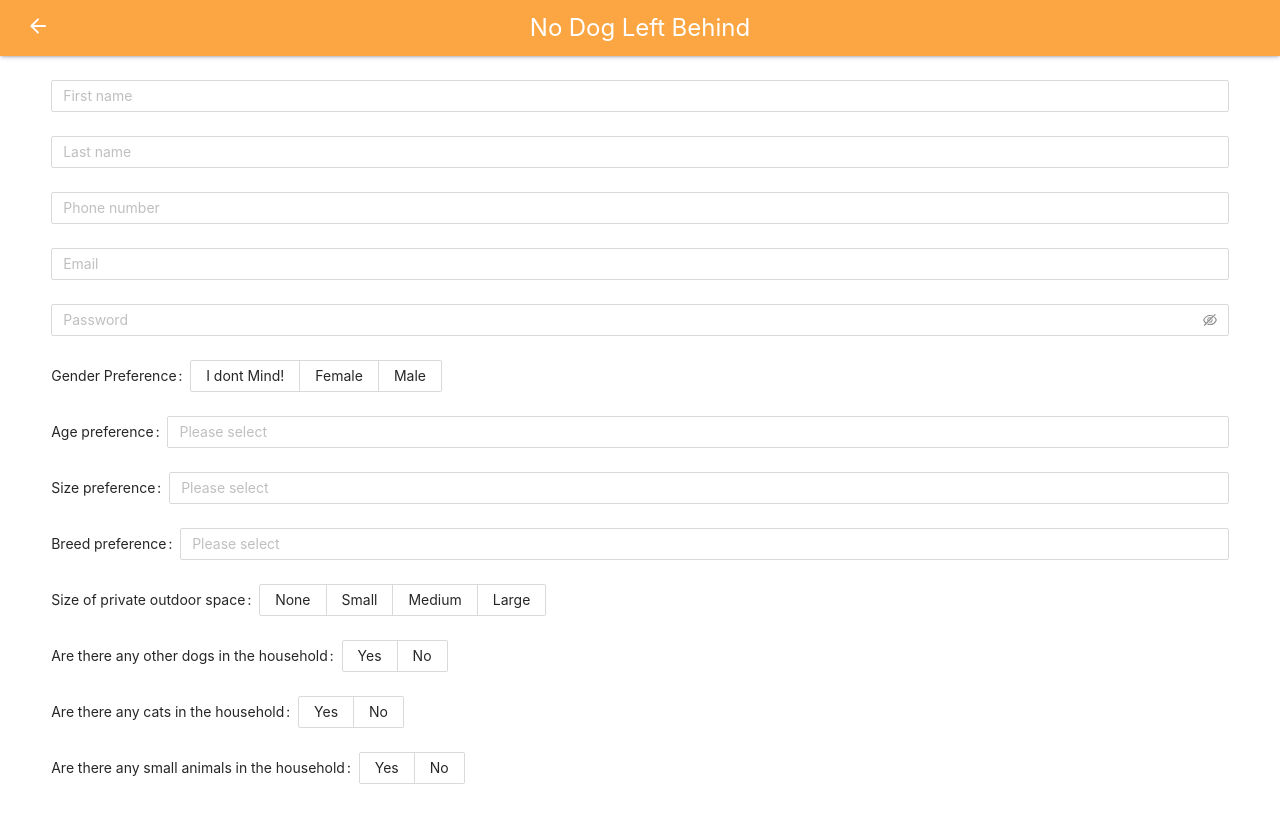
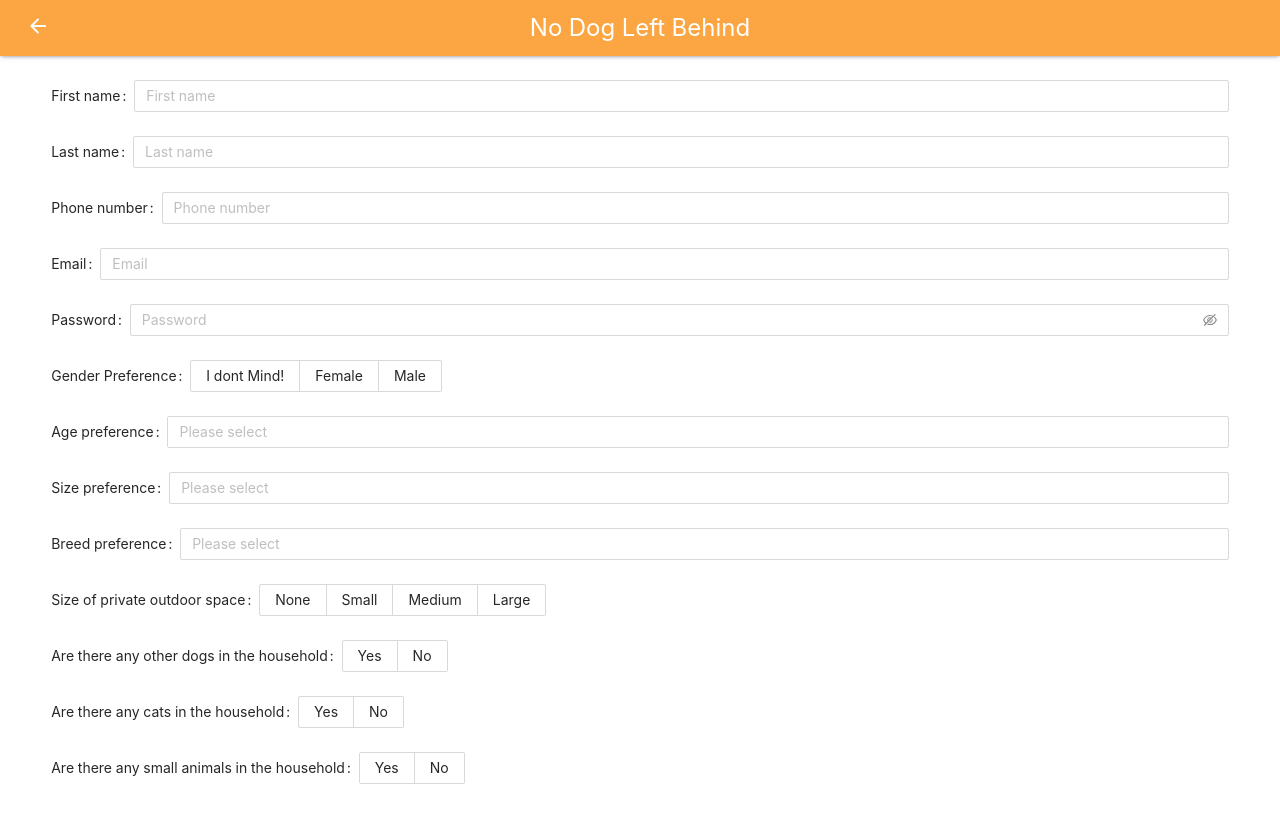
Before and after one commit to KristenHickey/No-Dog-left-Behind, a React (Create React App) app in the folder client/: page /createAccount in a window 1280 px wide. Shown: the top 822 px of the page. Built offline with nearby package versions, Linux system fonts and the light colour scheme.

Commit message:
labels added to all forms

```diff
--- a/client/src/Dogs/ContactModal.tsx
+++ b/client/src/Dogs/ContactModal.tsx
@@ -1,6 +1,5 @@
 import React, { useEffect, useState } from 'react';
 import { Modal, Button } from 'antd';
-import Column from 'antd/lib/table/Column';
 
 
 type ContactModal = {
--- a/client/src/Login/LoginForm.tsx
+++ b/client/src/Login/LoginForm.tsx
@@ -36,6 +36,7 @@ function LoginForm() {
       <div className='loginform'>
 
         <Form.Item
+          label="First name"
           name="email"
           rules={[{ required: true, message: 'Please input your email!' }]}
         >
@@ -43,6 +44,7 @@ function LoginForm() {
         </Form.Item>
 
         <Form.Item
+          label="Password"
           name="password"
           rules={[{ required: true, message: 'Please input your password!' }]}
         >
--- a/client/src/Login/login.less
+++ b/client/src/Login/login.less
@@ -20,7 +20,7 @@
 }
 
 .loginform{
-  margin-top: 25vh;
+  margin-top: 15vh;
 }
 
 .createaccount{
--- a/client/src/adopter/Profile.tsx
+++ b/client/src/adopter/Profile.tsx
@@ -7,19 +7,19 @@ function Profile() {
 
   return (
     <div >
-      <Form.Item name="firstName" >
+      <Form.Item label="First name" name="firstName" >
         <Input placeholder="First name" ></Input>
       </Form.Item>
-      <Form.Item name="lastName">
+      <Form.Item label="Last name" name="lastName">
         <Input placeholder="Last name"></Input>
       </Form.Item>
-      <Form.Item name="phone">
+      <Form.Item label="Phone number" name="phone">
         <Input placeholder="Phone number"></Input>
       </Form.Item>
-      <Form.Item name="email">
+      <Form.Item label="Email" name="email">
         <Input placeholder="Email"></Input>
       </Form.Item>
-      <Form.Item name="password">
+      <Form.Item label="Password" name="password">
         <Input.Password placeholder="Password"></Input.Password>
       </Form.Item>
     </div>
--- a/client/src/adopter/ProfilePage.tsx
+++ b/client/src/adopter/ProfilePage.tsx
@@ -37,16 +37,16 @@ function ProfilePage() {
 
         <h4 className='ProfileLabels'>Personal Details</h4>
         <Form onFinish={onFinish} initialValues={user} >
-          <Form.Item name="firstName" >
+          <Form.Item label="First name" name="firstName" >
             <Input placeholder="First name"  ></Input>
           </Form.Item>
-          <Form.Item name="lastName">
+          <Form.Item label="Last name" name="lastName">
             <Input placeholder="Last name"></Input>
           </Form.Item>
-          <Form.Item name="phone">
+          <Form.Item label="Phone number" name="phone">
             <Input placeholder="Phone number" ></Input>
           </Form.Item>
-          <Form.Item name="email" >
+          <Form.Item label="Email" name="email" >
             <Input placeholder="Email" ></Input>
           </Form.Item>
           <Button type="primary" htmlType="submit">Update Personal Details</Button>
```
